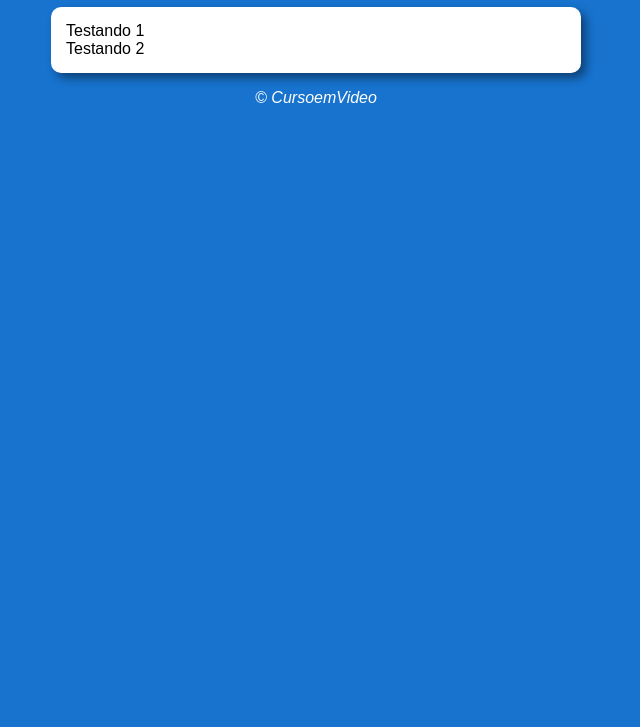
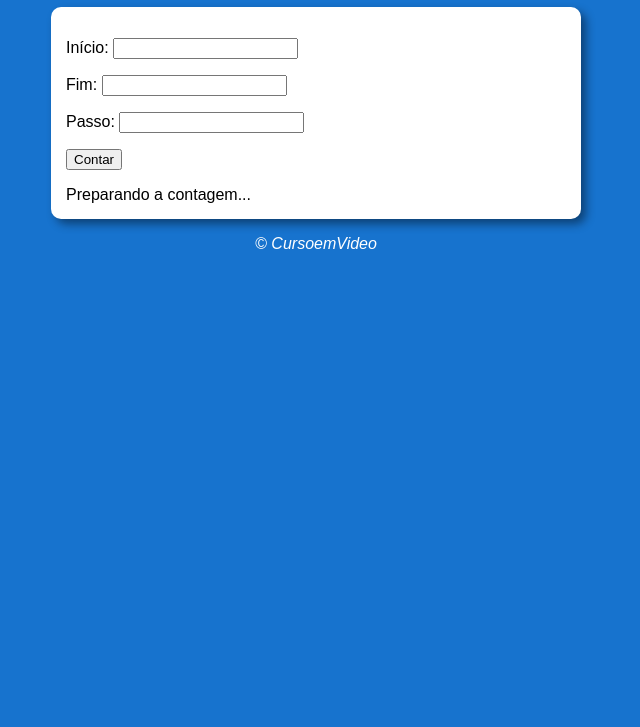
Before and after one commit to RaianeBatista/cursoemvideo-javascript, a plain HTML site: page aula014/exer016/modelo.html in a window 1280 px wide. Shown: the part 73-800 px from the top of the page, without its empty margins (324-964 px from the left). Drawn offline with Linux system fonts and the light colour scheme.

Commit message:
feat: add number counting challenge

```diff
--- a/aula014/exer016/modelo.html
+++ b/aula014/exer016/modelo.html
@@ -3,16 +3,21 @@
   <head>
     <meta charset="UTF-8" />
     <meta name="viewport" content="width=device-width, initial-scale=1.0" />
-    <title>Modelo de Exercício</title>
+    <title>Super Contador</title>
     <link rel="stylesheet" href="style.css" />
   </head>
   <body>
     <header>
-      <h1>Título</h1>
+      <h1>Vamos contar</h1>
     </header>
     <section>
-      <div>Testando 1</div>
-      <div>Testando 2</div>
+      <div id="dado">
+        <p>Início: <input type="number" name="inicio" id="txti" /></p>
+        <p>Fim: <input type="number" name="fim" id="txtf" /></p>
+        <p>Passo: <input type="number" name="passo" id="txtp" /></p>
+        <p><input type="button" value="Contar" onclick="contar()" /></p>
+      </div>
+      <div id="res">Preparando a contagem...</div>
     </section>
     <footer>
       <p>&copy; CursoemVideo</p>
--- a/aula014/exer016/script.js
+++ b/aula014/exer016/script.js
@@ -1 +1,39 @@
-alert("Olá");
+function contar() {
+  let inicio = document.getElementById("txti");
+  let fim = document.getElementById("txtf");
+  let passo = document.getElementById("txtp");
+  let res = document.getElementById("res");
+
+  if (
+    inicio.value.length == 0 ||
+    fim.value.length == 0 ||
+    passo.value.length == 0
+  ) {
+    res.innerHTML = "Impossível contar!";
+    //  window.alert("[ERRO] Faltam dados!");
+  } else {
+    //alert('Tudo ok!')
+    res.innerHTML = "Contando: <br>";
+    let i = Number(inicio.value);
+    let f = Number(fim.value);
+    let p = Number(passo.value);
+
+    if (p <= 0) {
+      window.alert("Passo inválido! Considerando PASSO 1");
+      p = 1;
+    }
+
+    if (i < f) {
+      // Contagem crescente
+      for (let c = i; c <= f; c += p) {
+        res.innerHTML += ` ${c} \u{1F449}`;
+      }
+    } else {
+      // Contagem Regressiva
+      for (let c = i; c >= f; c -= p) {
+        res.innerHTML += ` ${c} \u{1F449}`;
+      }
+    }
+    res.innerHTML += `\u{1F3C1}`;
+  }
+}
--- /dev/null
+++ b/aula014/exer017/script.js
@@ -0,0 +1 @@
+alert("Olá");
--- /dev/null
+++ b/aula014/exer017/style.css
@@ -0,0 +1,26 @@
+@charset "utf-8";
+
+body {
+background: #1773ce;
+font: normal 1em Arial;
+}
+
+header {
+    color: white;
+    text-align: center;
+}
+
+section {
+background: white;
+border-radius: 10px;
+padding: 15px;
+width: 500px;
+margin: auto;
+box-shadow: 5px 5px 10px #0000006f;
+}
+
+footer {
+color: white;
+text-align: center;
+font-style: italic;
+}
```
Also changed, not shown: aula014/exer017/modelo.html (added, +23 -0 lines).
